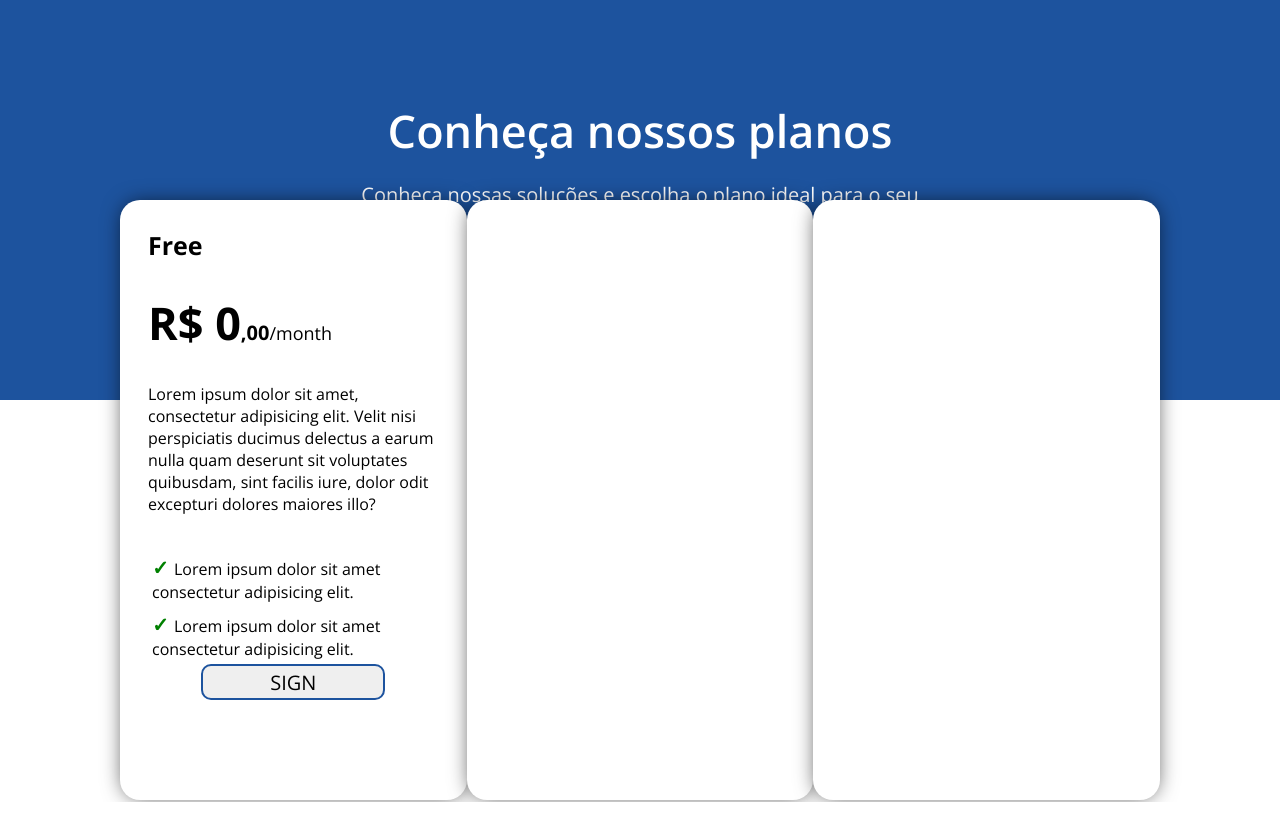
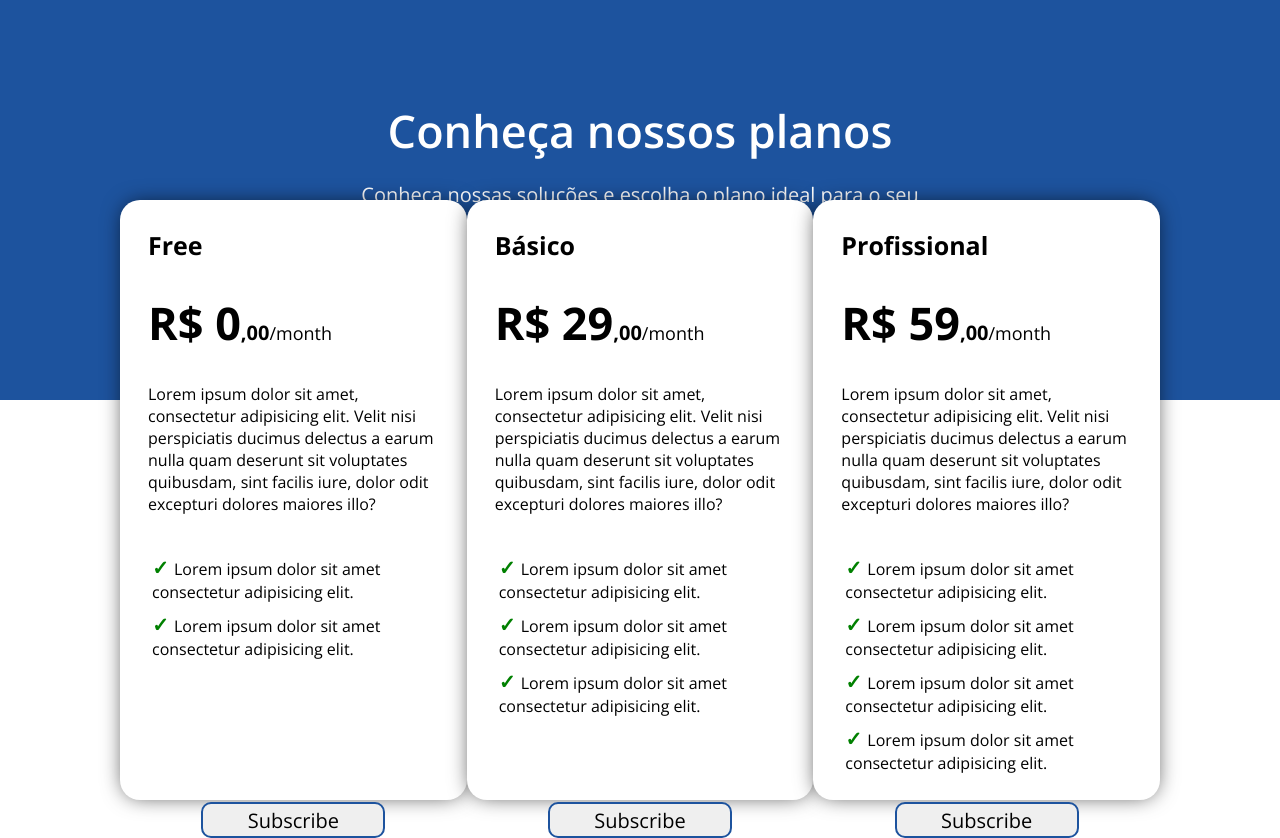
Before and after one commit to brunoalksouza/plan_pricing_table, a plain HTML site: page index.html in a window 1280 px wide. Before the commit the page ends 802 px from the top, so only its background shows below. Drawn offline with nearby package versions, Linux system fonts and the light colour scheme.

Commit message:
Update index.html

```diff
--- a/index.html
+++ b/index.html
@@ -41,13 +41,76 @@
                             </li>
                         </ul>
                     </span>
-                    <div class="btn-box">
-                        <button class="subscribe-btn">SIGN</button>
-                    </div>
+
+                </div>
+                <div class="btn-box">
+                    <button class="subscribe-btn">Subscribe</button>
                 </div>
             </div>
-            <div class="card"></div>
-            <div class="card"></div>
+            <div class="card">
+                <div class="details">
+                    <span class="title-card">Básico</span>
+                    <span class="price-card">R$ 29<span class="price-card-cents">,00<span
+                                class="price-card-month">/month</span></span></span>
+                    <span class="description-card">Lorem ipsum dolor sit amet, consectetur adipisicing elit. Velit nisi
+                        perspiciatis ducimus delectus a earum nulla quam deserunt sit voluptates quibusdam, sint facilis
+                        iure, dolor odit excepturi dolores maiores illo?</span>
+                    <span class="benefits-card">
+                        <ul>
+                            <li class="checkMark">
+                                <span class="check-icon">✓&#32; </span><span>Lorem ipsum dolor sit amet consectetur
+                                    adipisicing elit.</span>
+                            </li>
+                            <li class="checkMark">
+                                <span class="check-icon">✓&#32; </span><span>Lorem ipsum dolor sit amet consectetur
+                                    adipisicing elit.</span>
+                            </li>
+                            <li class="checkMark">
+                                <span class="check-icon">✓&#32; </span><span>Lorem ipsum dolor sit amet consectetur
+                                    adipisicing elit.</span>
+                            </li>
+                        </ul>
+                    </span>
+
+                </div>
+                <div class="btn-box">
+                    <button class="subscribe-btn">Subscribe</button>
+                </div>
+            </div>
+            <div class="card">
+                <div class="details">
+                    <span class="title-card">Profissional</span>
+                    <span class="price-card">R$ 59<span class="price-card-cents">,00<span
+                                class="price-card-month">/month</span></span></span>
+                    <span class="description-card">Lorem ipsum dolor sit amet, consectetur adipisicing elit. Velit nisi
+                        perspiciatis ducimus delectus a earum nulla quam deserunt sit voluptates quibusdam, sint facilis
+                        iure, dolor odit excepturi dolores maiores illo?</span>
+                    <span class="benefits-card">
+                        <ul>
+                            <li class="checkMark">
+                                <span class="check-icon">✓&#32; </span><span>Lorem ipsum dolor sit amet consectetur
+                                    adipisicing elit.</span>
+                            </li>
+                            <li class="checkMark">
+                                <span class="check-icon">✓&#32; </span><span>Lorem ipsum dolor sit amet consectetur
+                                    adipisicing elit.</span>
+                            </li>
+                            <li class="checkMark">
+                                <span class="check-icon">✓&#32; </span><span>Lorem ipsum dolor sit amet consectetur
+                                    adipisicing elit.</span>
+                            </li>
+                            <li class="checkMark">
+                                <span class="check-icon">✓&#32; </span><span>Lorem ipsum dolor sit amet consectetur
+                                    adipisicing elit.</span>
+                            </li>
+                        </ul>
+                    </span>
+
+                </div>
+                <div class="btn-box">
+                    <button class="subscribe-btn">Subscribe</button>
+                </div>
+            </div>
         </section>
     </main>
 </body>
```
